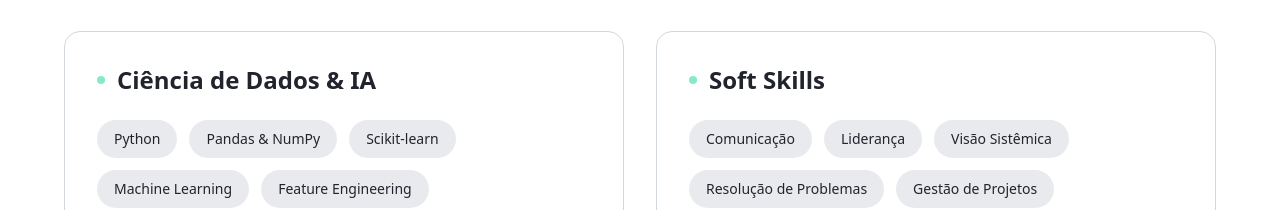
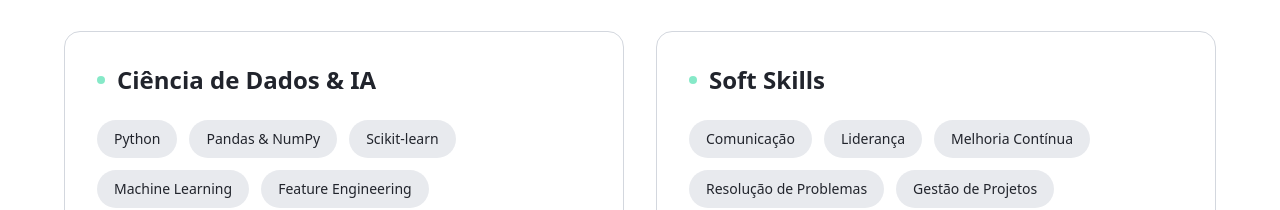
Before and after one commit to Edmilt0n/edmilton-datascapes, a React (Vite) app: page / in a window 1280 px wide. Shown: the part 3139-3349 px from the top of the page. Built offline with nearby package versions, Linux system fonts and the light colour scheme; the HTML template or start-up script is replaced by a standard one.

Commit message:
Code edited in Lovable Code Editor
Edited UI in Lovable

```diff
--- a/src/components/Skills.tsx
+++ b/src/components/Skills.tsx
@@ -46,7 +46,7 @@ const Skills = () => {
       skills: [
         "Comunicação",
         "Liderança",
-        "Visão Sistêmica",
+        "Melhoria Contínua",
         "Resolução de Problemas",
         "Gestão de Projetos",
         "Trabalho em Equipe",
```
